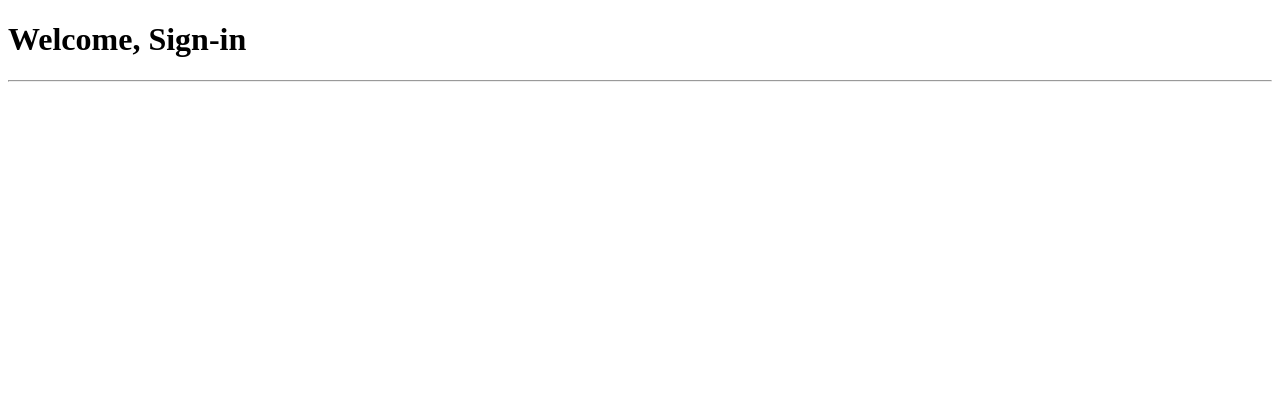
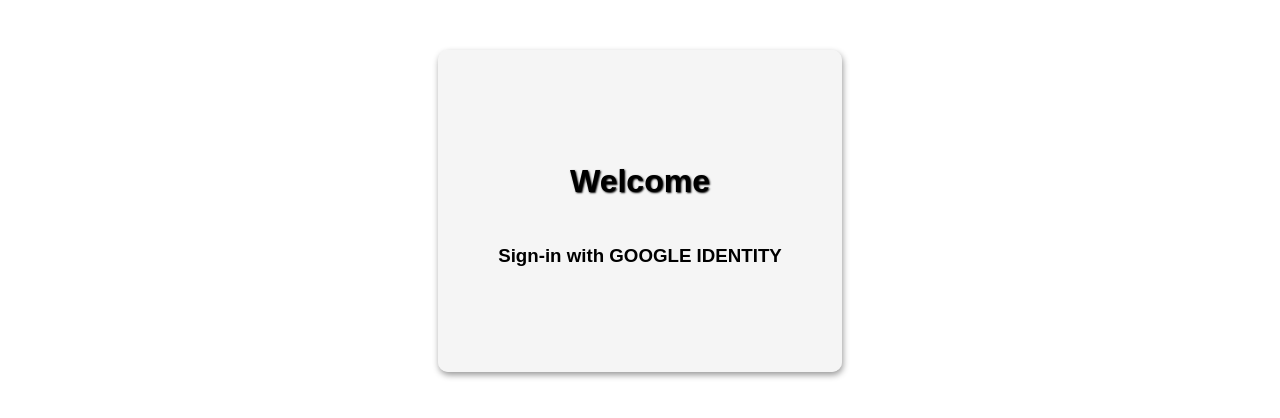
Before and after one commit to FeddericoGarcia/restserver-googleidentity, a website: page public/index.html in a window 1280 px wide. Drawn offline with Linux system fonts and the light colour scheme.

Commit message:
Google Identity SignIn added

```diff
--- a/public/index.html
+++ b/public/index.html
@@ -5,9 +5,46 @@
     <meta name="viewport" content="width=device-width, initial-scale=1.0">
     <title>Welcome, Sign-in</title>
 </head>
+<style>
+    body{
+        background-color: #FFFFFF;
+        color: #000000;
+        font-family: Arial, Helvetica, sans-serif;
+        font-size: 1em;
+        margin: 0;
+        padding: 0;
+        display: flex;
+        justify-content: center;
+        align-items: center;
+        flex-direction: column;
+    }
+    section{
+        display: flex;
+        justify-content: center;
+        align-items: center;
+        flex-direction: column;
+        height: 20.1em;
+        width: 25.3em;
+        background-color: #EEE9;
+        border-radius: 10px;
+        box-shadow: 1px 3px 6px #999;
+        transition: 1s all;
+        margin-top: 50px;
+    }
+    section:hover{
+        background: linear-gradient(#CCC9, #333);
+        color: #FFFFFF;
+    }
+    section h1{
+        font-size: 2em;
+        font-weight: bold;
+        text-shadow: 1px 1px 2px #000000;
+    }
+</style>
 <body>
-    <h1>Welcome, Sign-in</h1>
-    <hr>
+    <section>
+    <h1>Welcome</h1>
+    <h3>Sign-in with GOOGLE IDENTITY</h3>
         <div id="g_id_onload"
             data-client_id="498616417191-sh4vjbdmqcek6voihon8d7autf60b7dv.apps.googleusercontent.com"
             data-auto_prompt="false"
@@ -21,14 +58,27 @@
             data-shape="rectangular"
             data-logo_alignment="left">
         </div>
-
-    <!-- VERIFICAR RESPONSE.TOKEN YA QUE NO ESTA AUTENTICANDO -->
+    </section>
 
     <script src="https://accounts.google.com/gsi/client" async defer></script>
     <script>
         function handleCredentialResponse(res) {
-            console.log( `Google-Token`, res.credential );
-            // const responsePayload = decodeJwtResponse(res.credential);
+
+            const body = { id_token: res.credential };
+
+            fetch('http://localhost:3000/auth/google', {
+                method: 'POST',
+                headers: {
+                    'Content-Type': 'application/json'
+                },
+                body: JSON.stringify( body )
+            })
+                .then( resp => resp.json() )
+                .then( resp => {
+                    console.log( resp );
+                })
+                .catch( console.warn )
+
         }
       </script>
 </body>
```
Also changed, not shown: controllers/authController.js (+12 -1 lines), routes/authPath.js (+6 -1 lines). Lines whose indentation alone changed are shown as unchanged.
